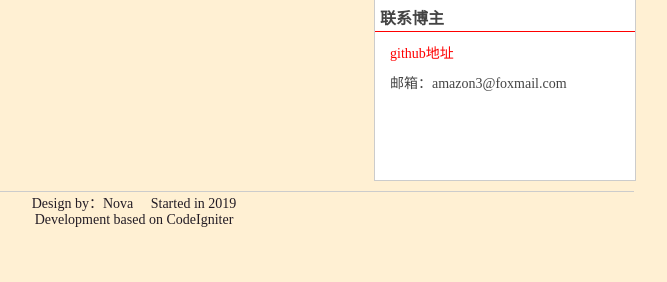
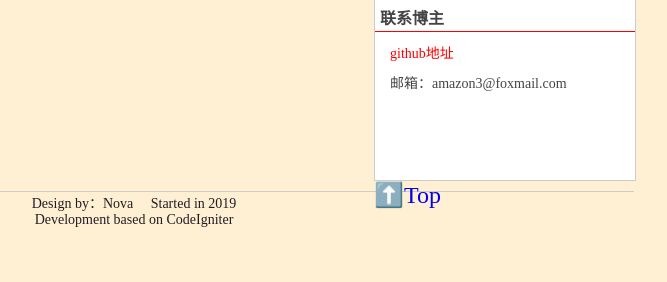
Before and after one commit to AmazonPython/CodeIgniter-Blog, a CodeIgniter app: page /database/index.php/home/about in a window 1280 px wide. Shown: the part 737-1019 px from the top of the page, without its empty margins (506-1173 px from the left). Run offline with CodeIgniter, Linux system fonts and the light colour scheme.

Commit message:
CodeIgniter-Blog v2.4.7 Optimized website UI.

```diff
--- a/application/views/bio.php
+++ b/application/views/bio.php
@@ -44,6 +44,7 @@ defined('BASEPATH') OR exit('No direct script access allowed');
         <p><a href="https://github.com/AmazonPython"><font color="red">github地址</font></a></p>
         <p>邮箱：amazon3@foxmail.com</p>
     </div>
+    <a href="#content" style="position: fixed;font-size: 24px">⬆️Top</a>
 </div>
 <!--end  right-->
 <div class="clear"></div>
```
Also changed, not shown: static/images/left.png.
